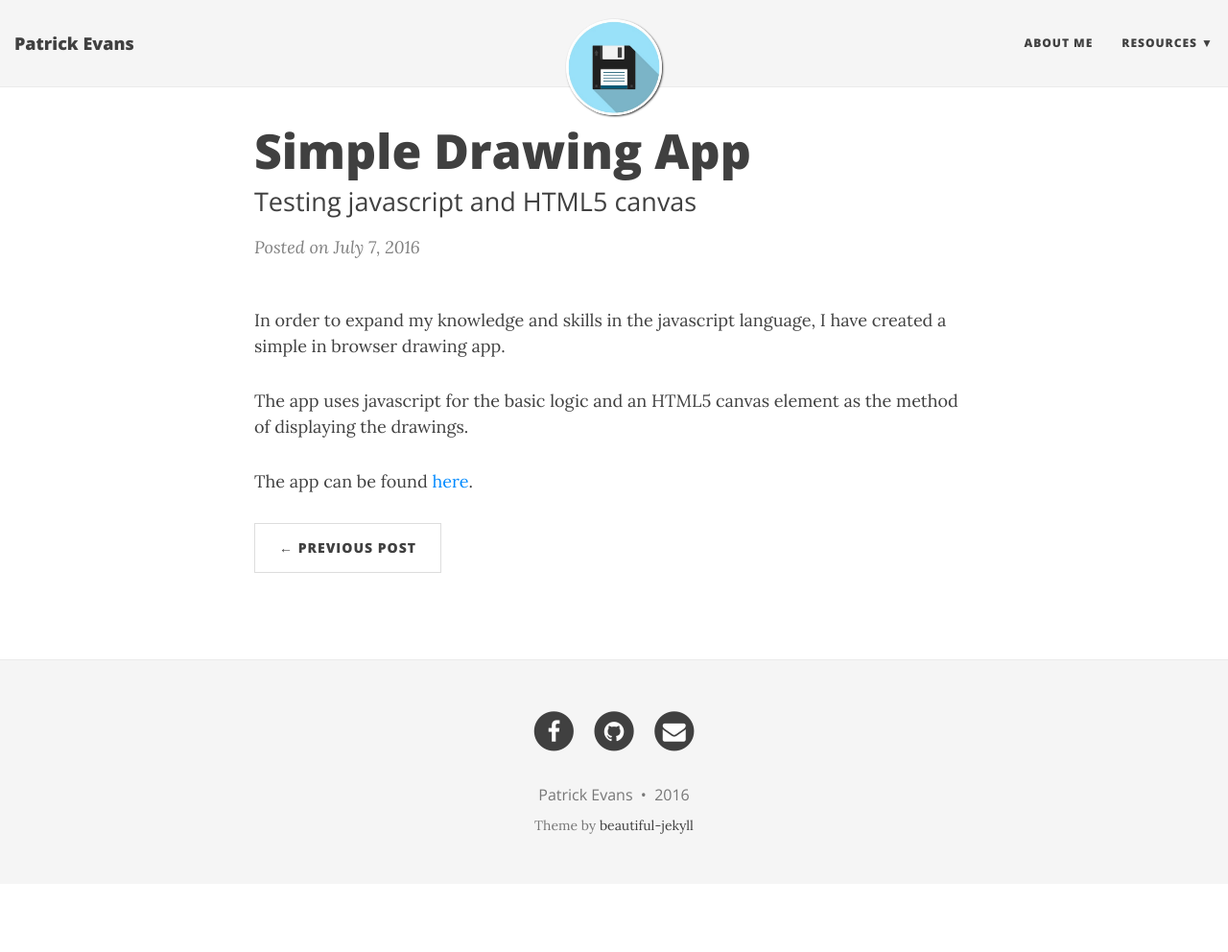
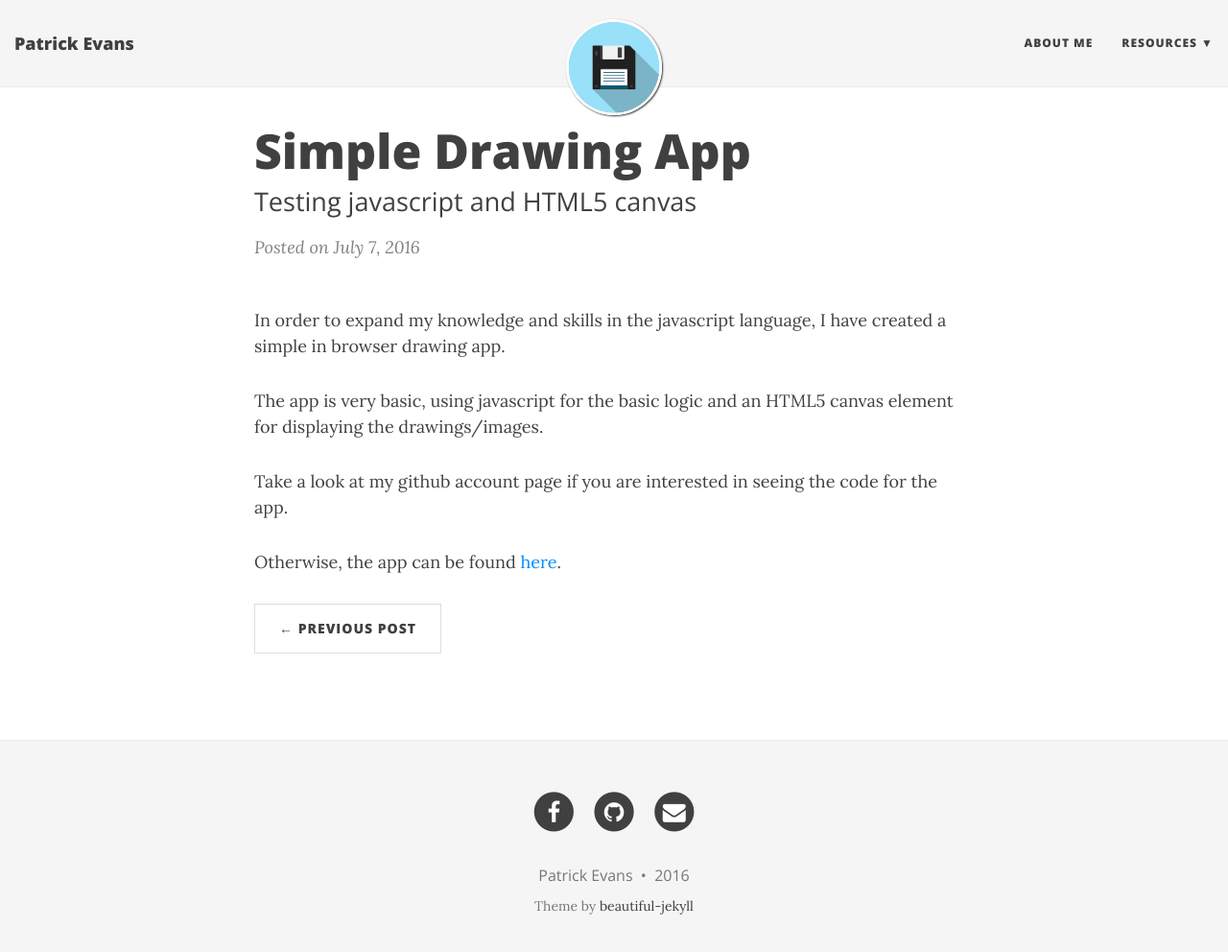
Before and after one commit to patevs/old_blog, a Jekyll site: the page built from _posts/2016-07-07-drawing-app.md, in a window 1280 px wide and 1005 px high. Shown: the top 992 px of the window at 96% size. Built offline with Jekyll 4.4.1, drawn with Linux system fonts in a browser that asks for light colours; nearby versions of some CDN libraries.

Commit message:
drawing app

```diff
--- a/_posts/2016-07-07-drawing-app.md
+++ b/_posts/2016-07-07-drawing-app.md
@@ -7,7 +7,9 @@ subtitle: Testing javascript and HTML5 canvas
 In order to expand my knowledge and skills in the javascript language,
 I have created a simple in browser drawing app.
 
-The app uses javascript for the basic logic and an HTML5 canvas element
-as the method of displaying the drawings.
+The app is very basic, using javascript for the basic logic and an HTML5 canvas element for displaying the drawings/images.
 
-The app can be found <a href="https://patevs.github.io/drawing-app/">here</a>.
+Take a look at my github account page if you are interested in seeing the code
+for the app.
+
+Otherwise, the app can be found <a href="https://patevs.github.io/drawing-app/">here</a>.
```
